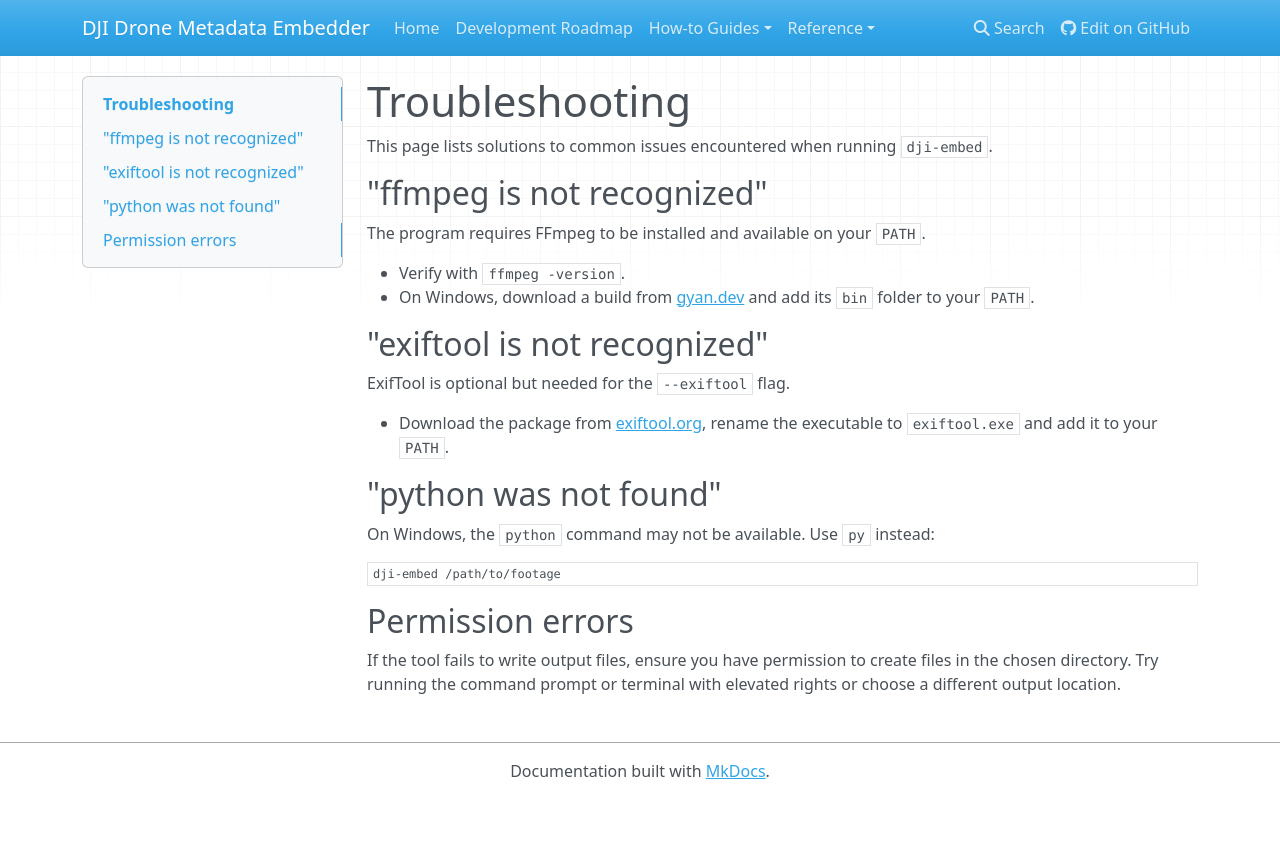
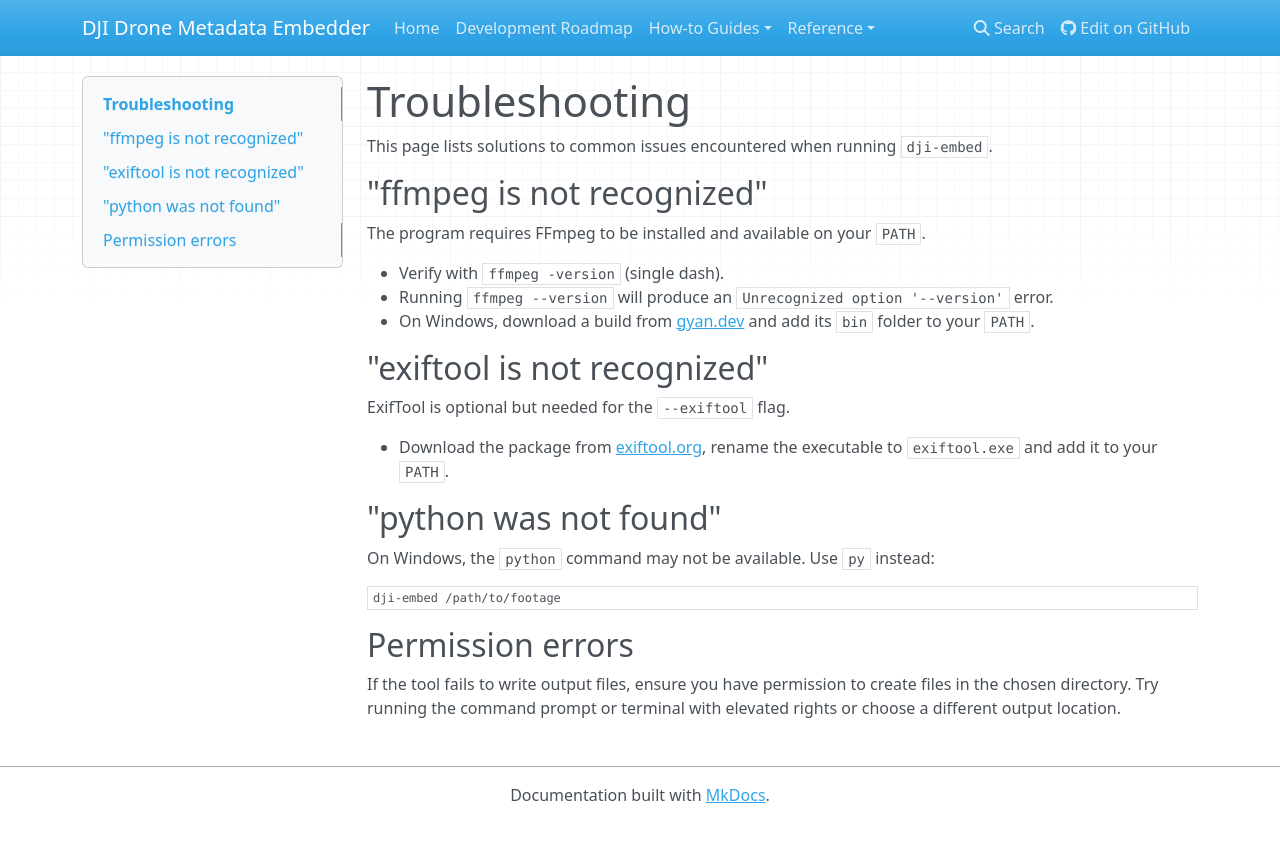
Before and after one commit to CallMarcus/dji-drone-metadata-embedder, an MkDocs documentation site: the page built from docs/troubleshooting.md, in a window 1280 px wide. Shown: the top 842 px of the page. Built offline with MkDocs 1.6.1, drawn with Linux system fonts in a browser that asks for light colours; nearby versions of some CDN libraries.

Commit message:
docs: clarify ffmpeg version flag

```diff
--- a/docs/troubleshooting.md
+++ b/docs/troubleshooting.md
@@ -6,7 +6,8 @@ This page lists solutions to common issues encountered when running `dji-embed`.
 
 The program requires FFmpeg to be installed and available on your `PATH`.
 
-- Verify with `ffmpeg -version`.
+- Verify with `ffmpeg -version` (single dash).
+- Running `ffmpeg --version` will produce an `Unrecognized option '--version'` error.
 - On Windows, download a build from [gyan.dev](https://www.gyan.dev/ffmpeg/builds/) and add its `bin` folder to your `PATH`.
 
 ## "exiftool is not recognized"
```
Also changed, not shown: README.md (+1 -0 lines).
